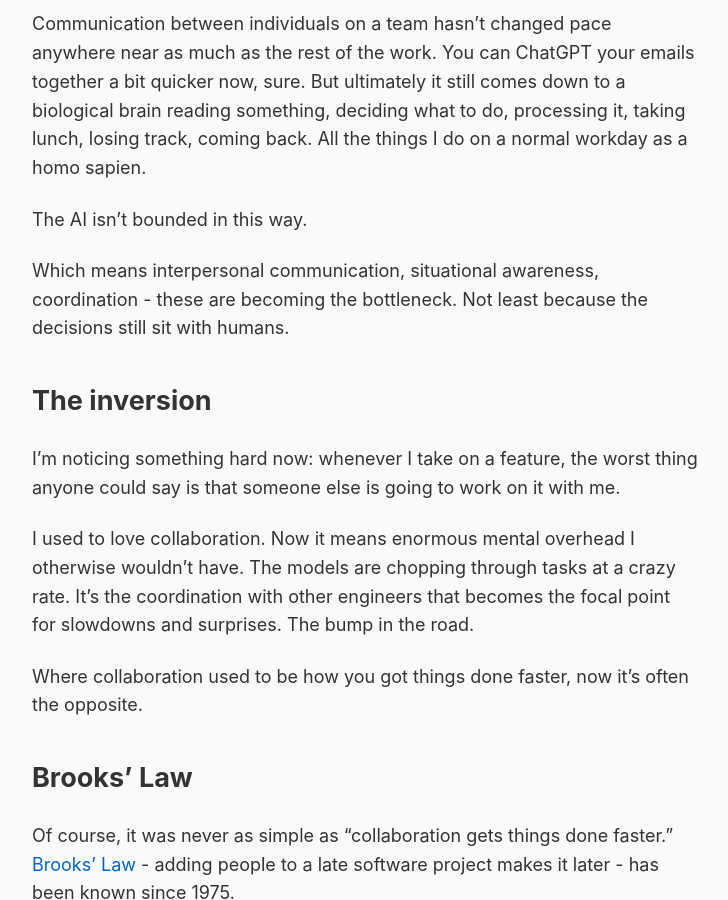
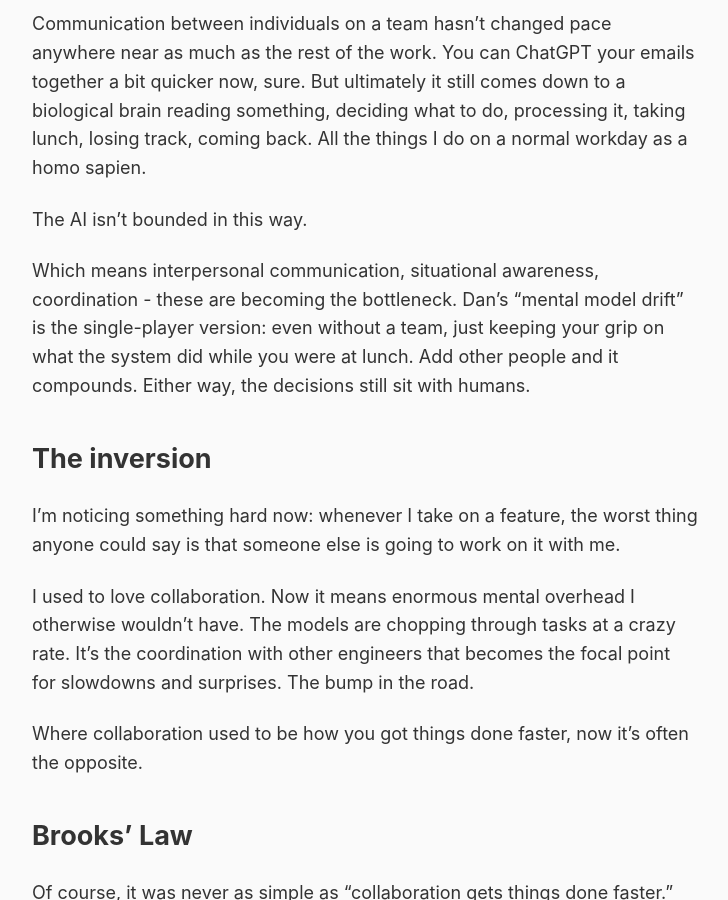
Before and after one commit to rob137/rob137.github.io, a Jekyll site: the page built from _posts/2026-01-03-brooks-law-redux.md, in a window 1280 px wide and 900 px high, scrolled down 1675 px. Shown: the whole window, without its empty margins (275-1003 px from the left). Built offline with Jekyll 4.4.1, drawn with Linux system fonts in a browser that asks for light colours.

Commit message:
Bridge Dan's mental model drift to coordination bottleneck
🤖 Generated with [Claude Code](https://claude.com/claude-code)

Co-Authored-By: Claude Opus 4.5 <noreply@anthropic.com>

```diff
--- a/_posts/2026-01-03-brooks-law-redux.md
+++ b/_posts/2026-01-03-brooks-law-redux.md
@@ -36,7 +36,7 @@ Communication between individuals on a team hasn't changed pace anywhere near as
 
 The AI isn't bounded in this way.
 
-Which means interpersonal communication, situational awareness, coordination - these are becoming the bottleneck. Not least because the decisions still sit with humans.
+Which means interpersonal communication, situational awareness, coordination - these are becoming the bottleneck. Dan's "mental model drift" is the single-player version: even without a team, just keeping your grip on what the system did while you were at lunch. Add other people and it compounds. Either way, the decisions still sit with humans.
 
 ## The inversion
 
```
